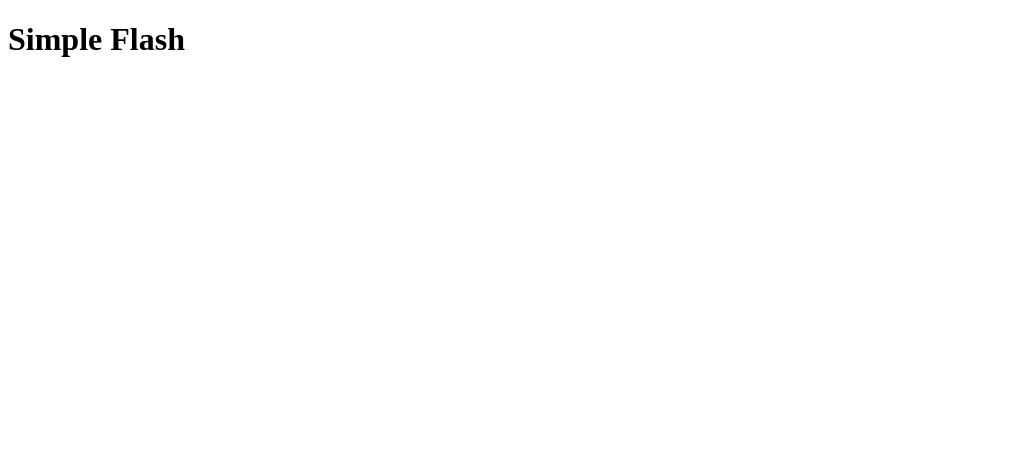
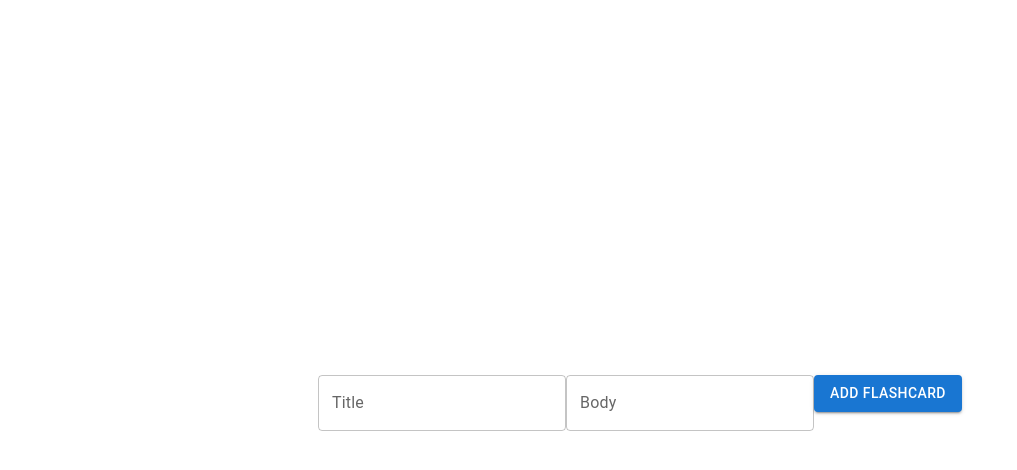
Before and after one commit to wgarv100/simple-flash, a React (Create React App) app in the folder frontend/: page / in a window 1280 px wide. Shown: the top 470 px of the page, without its empty margins (0-1017 px from the left). Built offline with nearby package versions, Linux system fonts and the light colour scheme.

Commit message:
Create form to add flashcards to database. - Fix CORS issue by adding proxy to frontend.

```diff
--- a/frontend/package.json
+++ b/frontend/package.json
@@ -14,6 +14,7 @@
     "react-scripts": "5.0.1",
     "web-vitals": "^2.1.4"
   },
+  "proxy": "http://localhost:5000",
   "scripts": {
     "start": "react-scripts start",
     "build": "react-scripts build",
--- a/frontend/src/App.js
+++ b/frontend/src/App.js
@@ -1,7 +1,9 @@
+import AddFlashcardForm from "./components/AddFlashcardForm";
+
 function App() {
   return (
     <div>
-      <h1>Simple Flash</h1>
+      <AddFlashcardForm />
     </div>
   );
 }
--- /dev/null
+++ b/frontend/src/components/AddFlashcardForm.jsx
@@ -0,0 +1,88 @@
+import React, { useState } from "react";
+import TextField from "@mui/material/TextField";
+import Button from "@mui/material/Button";
+
+const AddFlashcardForm = () => {
+  const [title, setTitle] = useState("");
+  const [body, setBody] = useState("");
+  const [error, setError] = useState("");
+
+  const handleSubmit = (event) => {
+    event.preventDefault();
+
+    // Basic validation
+    if (!title.trim() || !body.trim()) {
+      setError("Both title and body are required.");
+      return;
+    }
+
+    addFlashcardToBackend();
+  };
+
+  const addFlashcardToBackend = async () => {
+    try {
+      const response = await fetch("/api/flashcards", {
+        method: "POST",
+        headers: {
+          "Content-Type": "application/json",
+        },
+        body: JSON.stringify({ title, body }),
+      });
+
+      if (!response.ok) {
+        throw new Error("Failed to add flashcard.");
+      }
+
+      // Clear the form fields and error
+      setTitle("");
+      setBody("");
+      setError("");
+    } catch (error) {
+      console.error("Error adding flashcard:", error);
+    }
+  };
+
+  return (
+    <div
+      style={{
+        display: "flex",
+        flexDirection: "column",
+        alignItems: "center",
+        justifyContent: "center",
+        minHeight: "100vh",
+      }}
+    >
+      <form onSubmit={handleSubmit}>
+        <TextField
+          label="Title"
+          variant="outlined"
+          value={title}
+          onChange={(e) => {
+            setTitle(e.target.value);
+            setError("");
+          }}
+          error={error && !title.trim()}
+          helperText={error && !title.trim() ? error : ""}
+          style={{ marginBottom: "10px" }}
+        />
+        <TextField
+          label="Body"
+          variant="outlined"
+          value={body}
+          onChange={(e) => {
+            setBody(e.target.value);
+            setError("");
+          }}
+          error={error && !body.trim()}
+          helperText={error && !body.trim() ? error : ""}
+          style={{ marginBottom: "10px" }}
+        />
+        <Button variant="contained" color="primary" type="submit">
+          Add Flashcard
+        </Button>
+      </form>
+    </div>
+  );
+};
+
+export default AddFlashcardForm;
```
